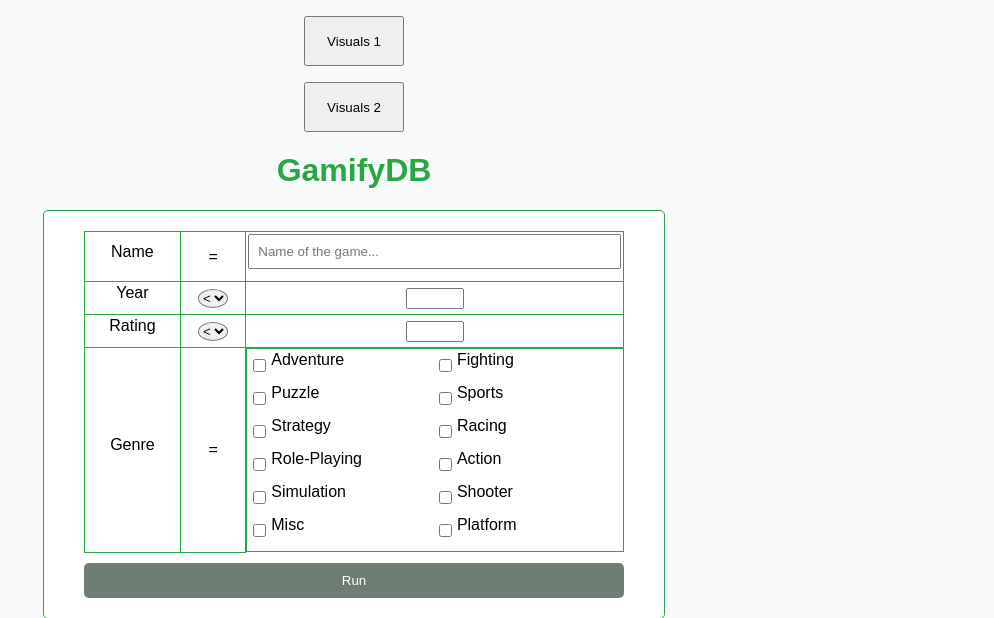
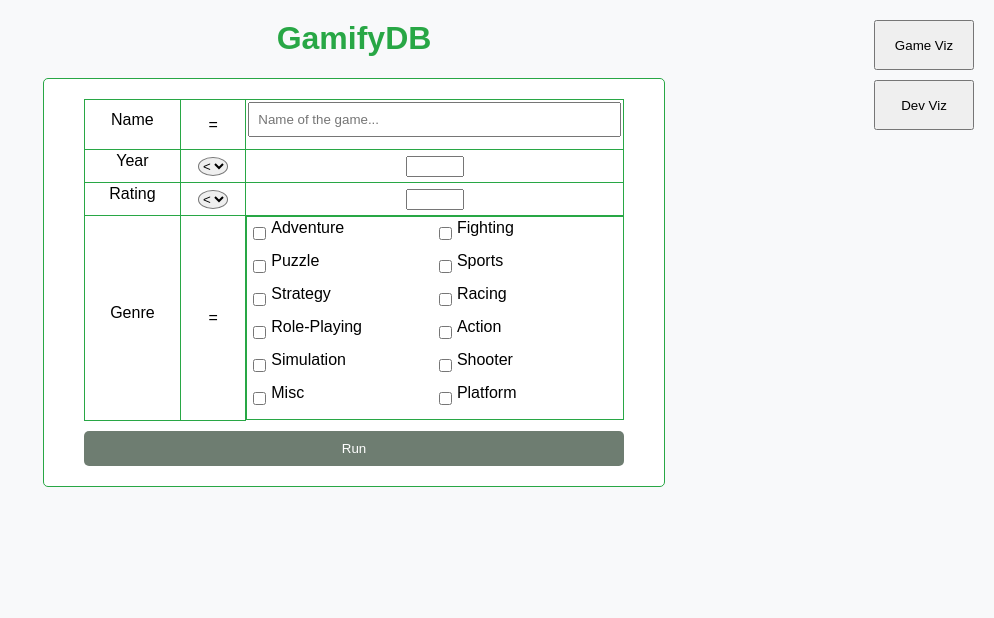
Before and after one commit to VedantKP/GamifyDB, a Flask app: page / in a window 1280 px wide. Shown: the top 618 px of the page, without its empty margins (286-1280 px from the left). Run offline with Flask 3, Linux system fonts and the light colour scheme; some libraries are stand-ins or nearby versions.

Commit message:
Added div for visualization buttons

```diff
--- a/flask-app/templates/index.html
+++ b/flask-app/templates/index.html
@@ -9,17 +9,11 @@
 {% endblock %}
 
 {% block body %}
-
-<body>
-    <p align="center"><a href="{{ url_for('show_visuals') }}"><button class="green" style="height:50px;width:100px">Visuals 1</button></a></p>
-
-    <p align="center"><a href="{{ url_for('show_visuals2') }}"><button class="green" style="height:50px;width:100px">Visuals 2</button></a></p>
-</body>
-
+<div class="top-right-buttons">
+    <a href="{{ url_for('show_visuals') }}"><button class="green" style="height:50px;width:100px;margin-bottom:10px;">Game Viz</button></a>
+    <a href="{{ url_for('show_visuals2') }}"><button class="green" style="height:50px;width:100px;">Dev Viz</button></a>
+</div>
 <h1>GamifyDB</h1>
-
-
-
 <div class="input" id="inputData">
     <form action="/" method="post">
         <table>
@@ -175,8 +169,5 @@
         </tbody>
     </table>
 </div>
-
-
-
 {% endif %}
 {% endblock %}
```
